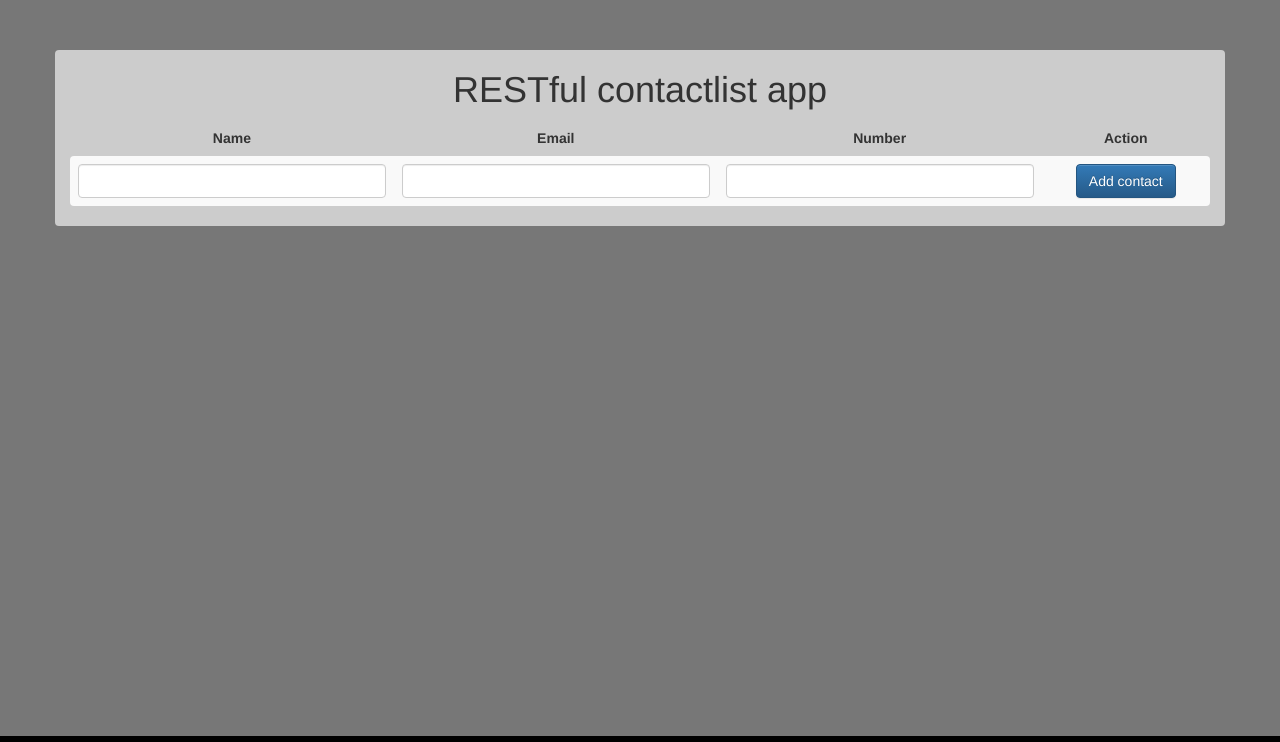
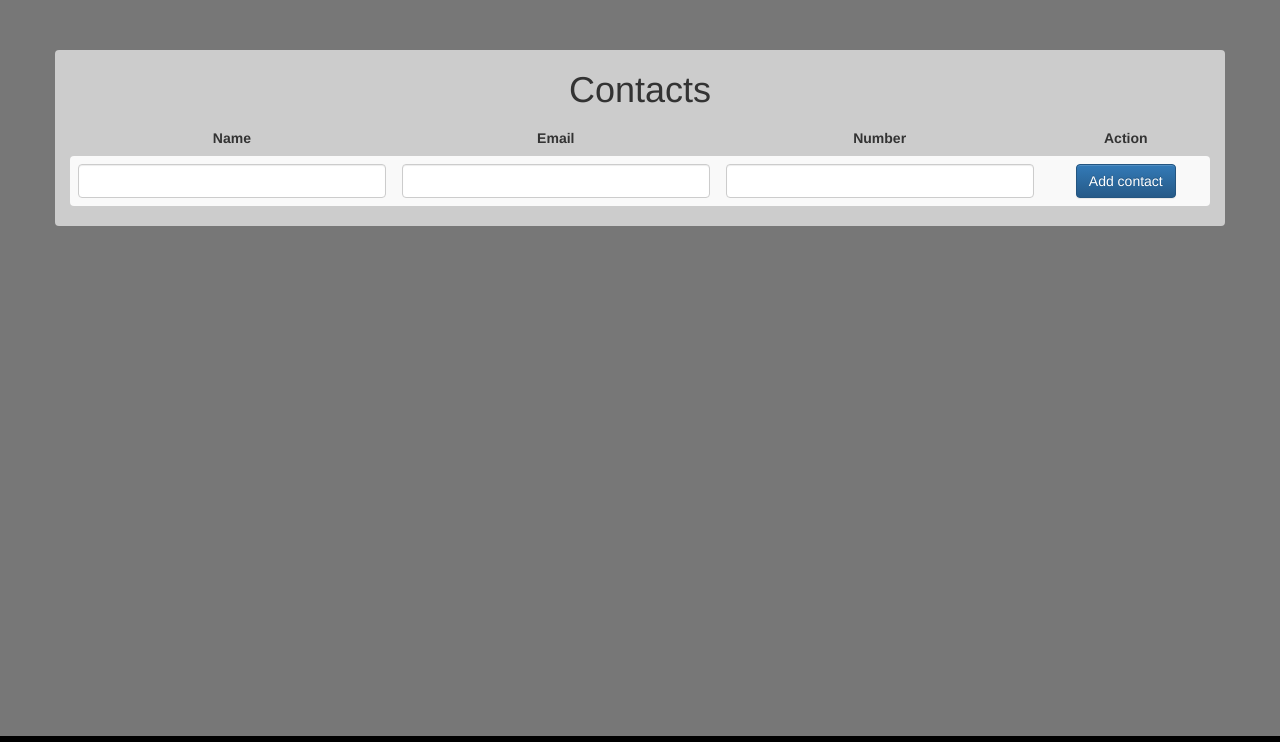
Before and after one commit to RobinAnderssonCode/RAC1, a website: page public/index.html in a window 1280 px wide. Shown: the top 742 px of the page. Drawn offline with nearby package versions, Linux system fonts and the light colour scheme; no server answers.

Commit message:
Some styling

```diff
--- a/public/index.html
+++ b/public/index.html
@@ -8,12 +8,12 @@
     <link rel="stylesheet" href="https://maxcdn.bootstrapcdn.com/bootstrap/3.3.7/css/bootstrap-theme.min.css" integrity="sha384-rHyoN1iRsVXV4nD0JutlnGaslCJuC7uwjduW9SVrLvRYooPp2bWYgmgJQIXwl/Sp" crossorigin="anonymous">
     <script src="https://code.jquery.com/jquery-3.1.1.slim.min.js" integrity="sha256-/SIrNqv8h6QGKDuNoLGA4iret+kyesCkHGzVUUV0shc=" crossorigin="anonymous"></script>
     <link rel="stylesheet" href="//maxcdn.bootstrapcdn.com/font-awesome/4.5.0/css/font-awesome.min.css" />
-    <title>Contacts</title>
+    <title>RESTful contactlist app</title>
 </head>
 
 <body>
     <div class="container" ng-controller="AppCtrl">
-        <h1 class="text-center">RESTful contactlist app</h1>
+        <h1 class="text-center">Contacts</h1>
         <div class="table-responsive table-borderless">
             <table class="table table-striped table-borderless">
                 <thead>
```
